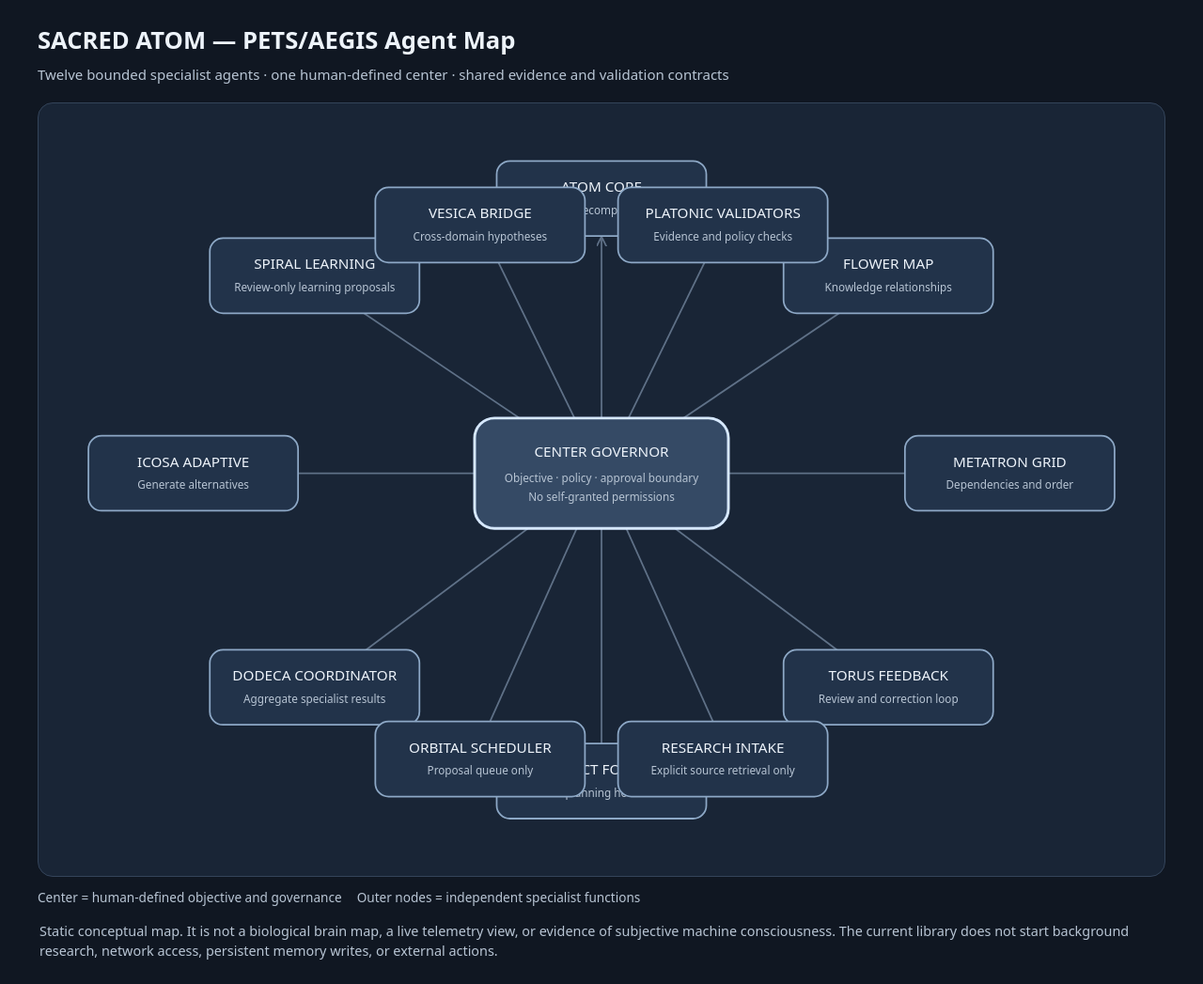
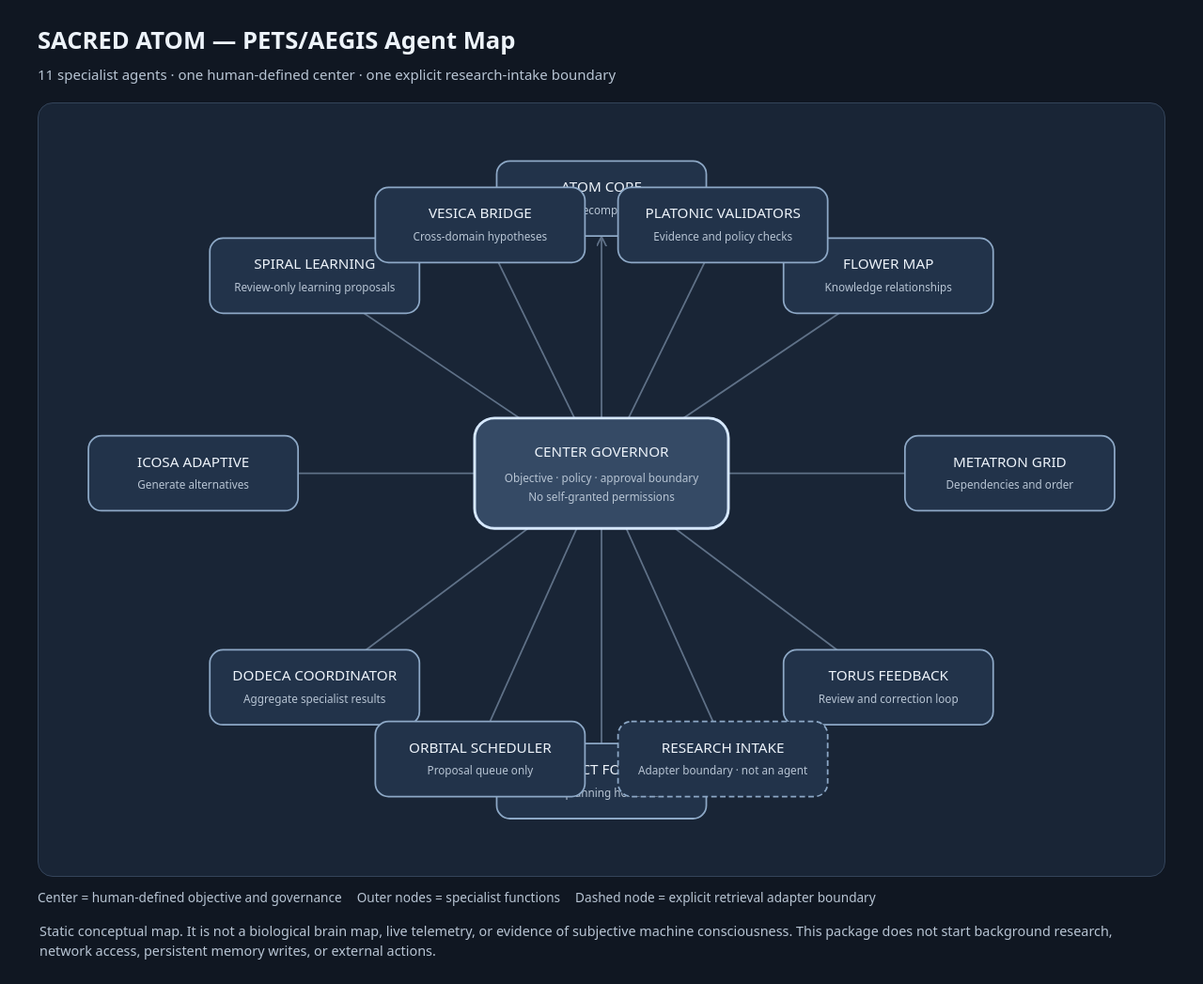
Before and after one commit to irstabyjorge/AEGIS_SUPERSTACK, a plain HTML site: page ui/sacred-atom-multi-agent/index.html in a window 1280 px wide. Shown: the whole page at 94% size. Drawn offline with Linux system fonts and the light colour scheme.

Commit message:
Clarify specialist count and research adapter boundary

```diff
--- a/ui/sacred-atom-multi-agent/index.html
+++ b/ui/sacred-atom-multi-agent/index.html
@@ -5,7 +5,7 @@
 <meta name="viewport" content="width=device-width, initial-scale=1">
 <title>PETS/AEGIS Sacred Atom — Agent Map</title>
 <style>
-:root{color-scheme:dark;--bg:#101722;--panel:#192536;--line:#71849c;--text:#edf3fa;--muted:#b8c5d4;--accent:#b7d8ff}
+:root{color-scheme:dark;--bg:#101722;--panel:#192536;--line:#71849c;--text:#edf3fa;--muted:#b8c5d4}
 *{box-sizing:border-box}body{margin:0;padding:24px;background:var(--bg);color:var(--text);font:15px/1.5 system-ui,sans-serif}
 main{max-width:1200px;margin:auto}h1{font-size:1.6rem;margin:0 0 6px}.sub{color:var(--muted);margin:0 0 18px}
 figure{margin:0;background:var(--panel);border:1px solid #34445a;border-radius:16px;padding:12px;overflow:auto}
@@ -18,15 +18,14 @@ svg{display:block;width:100%;min-width:760px;height:auto}
 </head>
 <body><main>
 <h1>SACRED ATOM — PETS/AEGIS Agent Map</h1>
-<p class="sub">Twelve bounded specialist agents · one human-defined center · shared evidence and validation contracts</p>
-<figure aria-label="Static architecture graph showing a central governor connected to eleven specialist agents">
+<p class="sub">11 specialist agents · one human-defined center · one explicit research-intake boundary</p>
+<figure aria-label="Static architecture graph showing a central governor connected to eleven specialist agents and a research adapter boundary">
 <svg viewBox="0 0 1000 680" role="img" aria-labelledby="title desc">
 <title id="title">Sacred Atom multi-agent architecture</title>
-<desc id="desc">Center Governor at the center, surrounded by eleven specialist agents. Lines represent coordination and shared policy, not autonomous authority.</desc>
+<desc id="desc">Center Governor connects to eleven specialist agents. Research Intake is an adapter boundary, not an agent. Lines represent coordination and shared policy, not autonomous authority.</desc>
 <defs><marker id="arrow" markerWidth="7" markerHeight="7" refX="5" refY="3" orient="auto"><path d="M0 0 L6 3 L0 6" fill="none" stroke="#71849c"/></marker></defs>
 <g class="edge" marker-end="url(#arrow)">
-<path d="M500 325 L500 112"/><path d="M500 325 L760 150"/><path d="M500 325 L870 325"/><path d="M500 325 L760 520"/><path d="M500 325 L500 590"/><path d="M500 325 L240 520"/><path d="M500 325 L130 325"/><path d="M500 325 L240 150"/><path d="M500 325 L390 100"/><path d="M500 325 L610 100"/><path d="M500 325 L390 570"/><path d="M500 325 L610 570"/>
-</g>
+<path d="M500 325 L500 112"/><path d="M500 325 L760 150"/><path d="M500 325 L870 325"/><path d="M500 325 L760 520"/><path d="M500 325 L500 590"/><path d="M500 325 L240 520"/><path d="M500 325 L130 325"/><path d="M500 325 L240 150"/><path d="M500 325 L390 100"/><path d="M500 325 L610 100"/><path d="M500 325 L390 570"/><path d="M500 325 L610 570"/></g>
 <g class="node center"><rect x="385" y="275" width="230" height="100" rx="18"/><text x="500" y="310">CENTER GOVERNOR</text><text class="role" x="500" y="333">Objective · policy · approval boundary</text><text class="role" x="500" y="350">No self-granted permissions</text></g>
 <g class="node"><rect x="405" y="42" width="190" height="68" rx="12"/><text x="500" y="70">ATOM CORE</text><text class="role" x="500" y="90">Task decomposition</text></g>
 <g class="node"><rect x="665" y="112" width="190" height="68" rx="12"/><text x="760" y="140">FLOWER MAP</text><text class="role" x="760" y="160">Knowledge relationships</text></g>
@@ -39,9 +38,9 @@ svg{display:block;width:100%;min-width:760px;height:auto}
 <g class="node"><rect x="295" y="66" width="190" height="68" rx="12"/><text x="390" y="94">VESICA BRIDGE</text><text class="role" x="390" y="114">Cross-domain hypotheses</text></g>
 <g class="node"><rect x="515" y="66" width="190" height="68" rx="12"/><text x="610" y="94">PLATONIC VALIDATORS</text><text class="role" x="610" y="114">Evidence and policy checks</text></g>
 <g class="node"><rect x="295" y="550" width="190" height="68" rx="12"/><text x="390" y="578">ORBITAL SCHEDULER</text><text class="role" x="390" y="598">Proposal queue only</text></g>
-<g class="node"><rect x="515" y="550" width="190" height="68" rx="12"/><text x="610" y="578">RESEARCH INTAKE</text><text class="role" x="610" y="598">Explicit source retrieval only</text></g>
+<g class="node"><rect x="515" y="550" width="190" height="68" rx="12" stroke-dasharray="5 3"/><text x="610" y="578">RESEARCH INTAKE</text><text class="role" x="610" y="598">Adapter boundary · not an agent</text></g>
 </svg>
 </figure>
-<div class="legend"><span>Center = human-defined objective and governance</span><span>Outer nodes = independent specialist functions</span></div>
-<p class="note">Static conceptual map. It is not a biological brain map, a live telemetry view, or evidence of subjective machine consciousness. The current library does not start background research, network access, persistent memory writes, or external actions.</p>
+<div class="legend"><span>Center = human-defined objective and governance</span><span>Outer nodes = specialist functions</span><span>Dashed node = explicit retrieval adapter boundary</span></div>
+<p class="note">Static conceptual map. It is not a biological brain map, live telemetry, or evidence of subjective machine consciousness. This package does not start background research, network access, persistent memory writes, or external actions.</p>
 </main></body></html>
```
